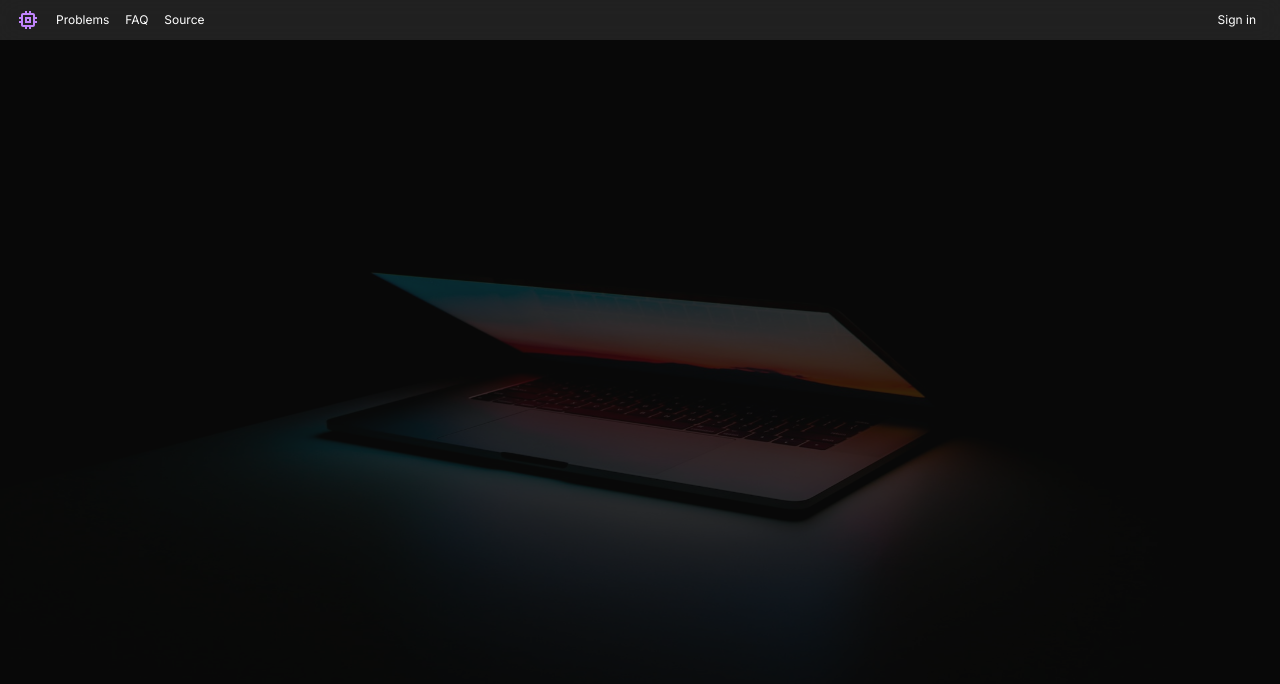
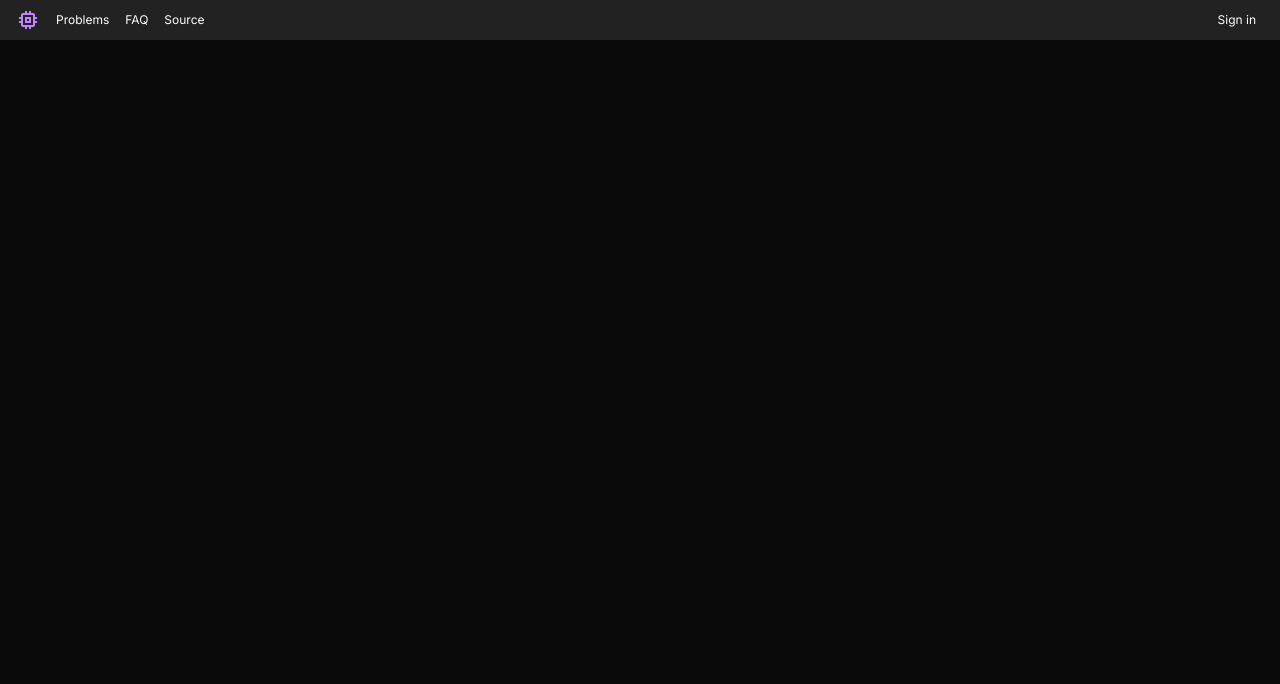
Before and after one commit to j1yl/lcpilot, a Next.js app: page / in a window 1280 px wide. Shown: the top 684 px of the page. Built offline with nearby package versions, Linux system fonts and the light colour scheme; no server answers.

Commit message:
Remove bg

```diff
--- a/app/layout.tsx
+++ b/app/layout.tsx
@@ -2,7 +2,6 @@ import type { Metadata } from 'next';
 import { Inter } from 'next/font/google';
 import './globals.css';
 import Navbar from '@/components/Navbar';
-import Image from 'next/image';
 import SessionWrapper from '@/components/SessionWrapper';
 
 const inter = Inter({ subsets: ['latin'] });
@@ -23,12 +22,6 @@ export default function RootLayout({
         <body
           className={`${inter.className} flex min-h-screen flex-col bg-neutral-950 text-xs text-white`}
         >
-          <Image
-            src={'/background.jpg'}
-            alt={'cool laptop'}
-            fill
-            className="absolute left-0 top-0 z-0 aspect-video w-full object-center opacity-20"
-          />
           <Navbar />
           <div className="z-20 mx-auto flex h-full w-full flex-grow">{children}</div>
         </body>
```
